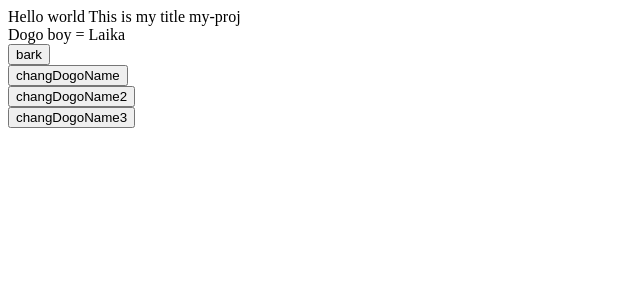
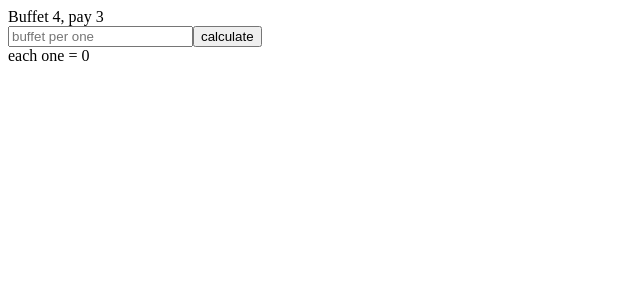
Before and after one commit to Supanut1911/angular-playground, an Angular app: page / in a window 1280 px wide. Shown: the top 300 px of the page, without its empty margins (0-640 px from the left). Built offline with nearby package versions, Linux system fonts and the light colour scheme.

Commit message:
buffet share

```diff
--- a/src/app/app.component.html
+++ b/src/app/app.component.html
@@ -1,14 +1,8 @@
-<div>Hello world This is my title {{ title }}</div>
-<div>Dogo boy = {{ dogName }}</div>
+Buffet 4, pay 3
 <div>
-  <button type="button" (click)="greetDogo()">bark</button>
+  <input #priceBuffetInput type="text" placeholder="buffet per one" />
+  <button (click)="handleCalculateBuffet(priceBuffetInput.value)">
+    calculate
+  </button>
 </div>
-<div>
-  <button type="button" (click)="changDogoName('Lucky')">changDogoName</button>
-</div>
-<div>
-  <button type="button" (click)="changDogoName('Happy')">changDogoName2</button>
-</div>
-<div>
-  <button type="button" (click)="changDogoName('Zoe')">changDogoName3</button>
-</div>
+<span>each one = {{ value }} </span>
--- a/src/app/app.component.ts
+++ b/src/app/app.component.ts
@@ -10,15 +10,9 @@ import { RouterOutlet } from '@angular/router';
   styleUrl: './app.component.css',
 })
 export class AppComponent {
-  title = 'my-proj';
-  dogName = 'Laika';
+  value = 0;
 
-  greetDogo() {
-    alert('hong');
-    console.log(`${this.dogName} bark`);
-  }
-
-  changDogoName(dogName: string) {
-    this.dogName = dogName;
+  handleCalculateBuffet(priceBuffetInput: string) {
+    this.value = (+priceBuffetInput * 3) / 4;
   }
 }
```
